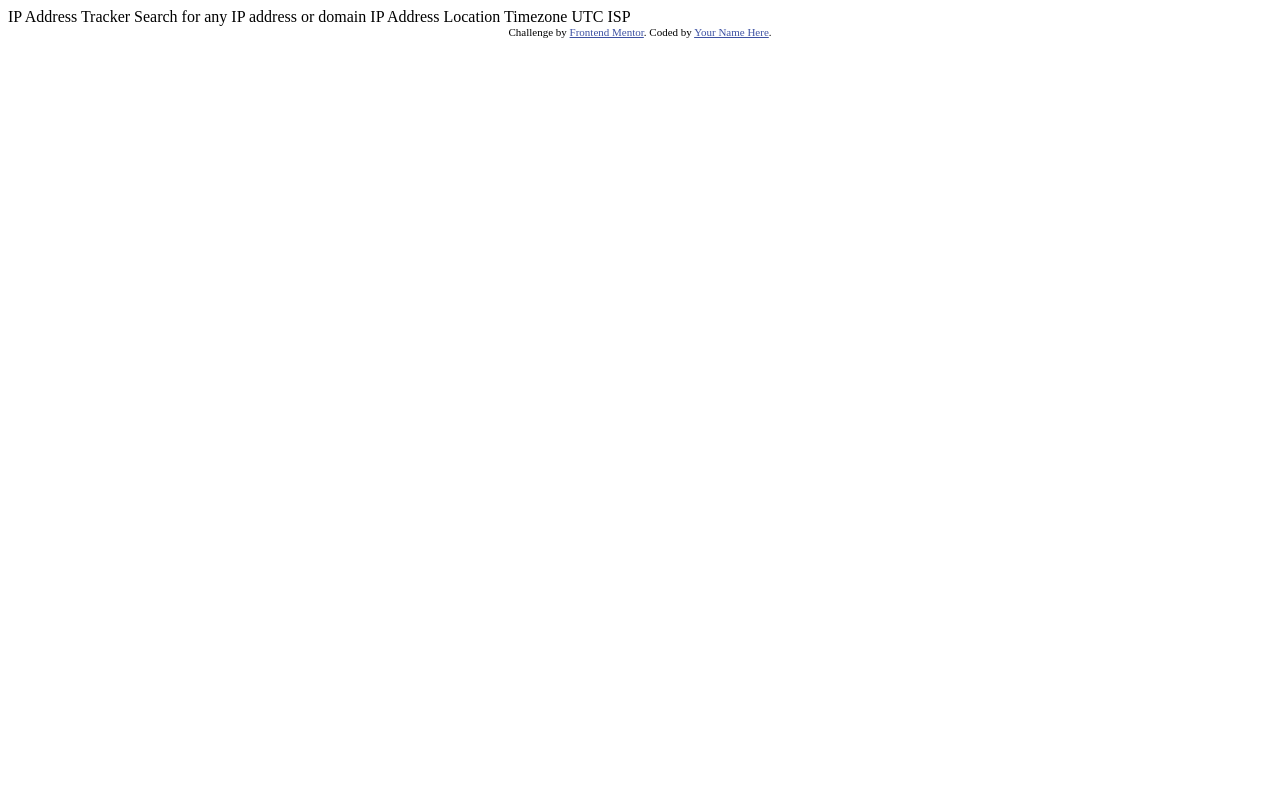
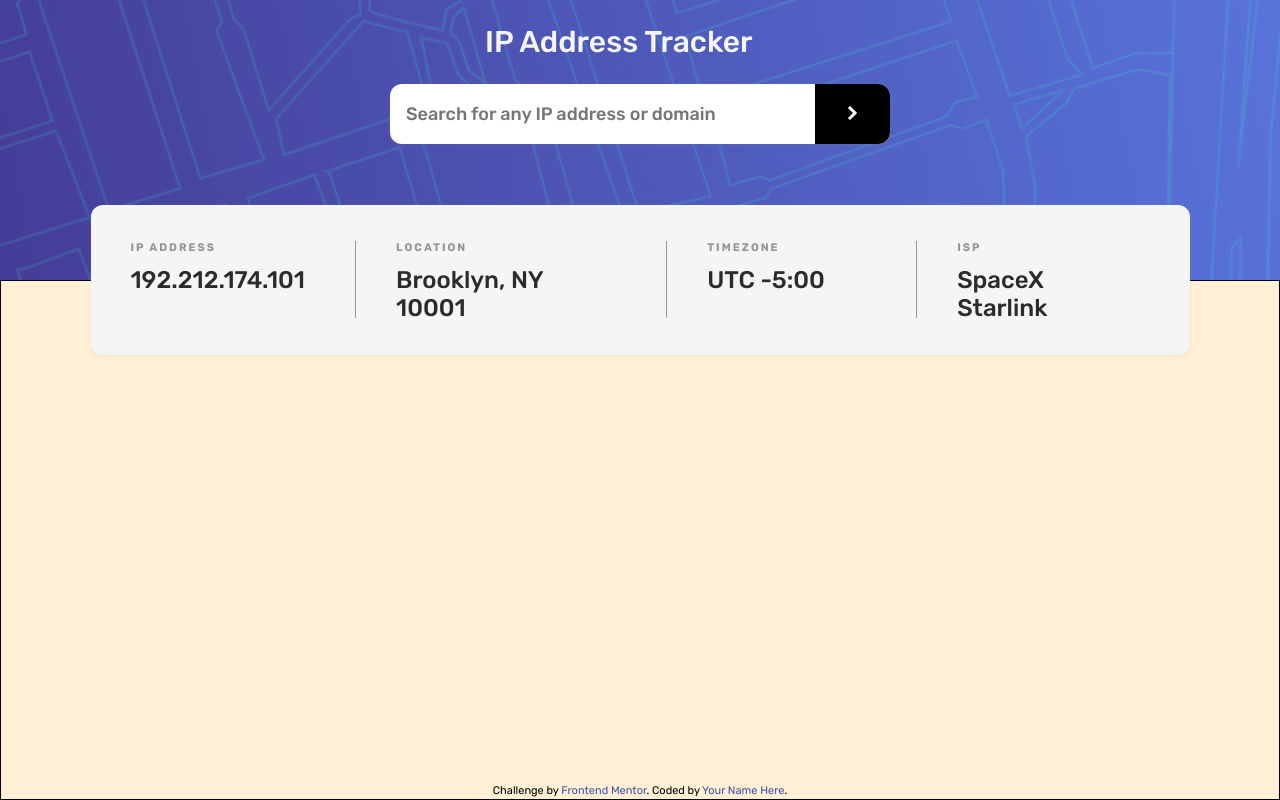
Before and after one commit to J-HernandezM/ip-address-tracker, a website: page index.html in a window 1280 px wide. Drawn offline with Linux system fonts and the light colour scheme.

Commit message:
estilos y estructura finalizados

```diff
--- a/index.html
+++ b/index.html
@@ -2,33 +2,58 @@
 <html lang="en">
 <head>
   <meta charset="UTF-8">
-  <meta name="viewport" content="width=device-width, initial-scale=1.0"> <!-- displays site properly based on user's device -->
+  <meta name="viewport" content="width=device-width, initial-scale=1.0">
+  <link rel="icon" type="image/png" sizes="32x32" href="./images/favicon-32x32.png">
+  <link rel="stylesheet" href="./styles.css">
+  <title>IP Address Tracker</title>
 
-  <link rel="icon" type="image/png" sizes="32x32" href="./images/favicon-32x32.png">
-
-  <title>Frontend Mentor | IP Address Tracker</title>
-
-  <!-- Feel free to remove these styles or customise in your own stylesheet 👍 -->
   <style>
     .attribution { font-size: 11px; text-align: center; }
-    .attribution a { color: hsl(228, 45%, 44%); }
+    .attribution a { color: hsl(228, 45%, 44%); text-decoration: none;}
   </style>
 </head>
 <body>
+  <main>
+    <section class="up">
+      <h1 class="up__title">IP Address Tracker</h1>
+      <form>
+        <input id="IP" type="text" class="up__search" placeholder="Search for any IP address or domain" required>
+        <button type="button" class="up__btn">
+          <img src="./images/icon-arrow.svg" alt="arrow icon">
+        </button>
+      </form>
 
-  IP Address Tracker
+      <div class="up__api">
+        <div class="up__infoBox">
+          <p class="up__infoTitle">IP ADDRESS</p>
+          <p class="up__infoData">192.212.174.101</p>
+        </div>
+        <div class="up__infoBox">
+          <p class="up__infoTitle">LOCATION</p>
+          <p class="up__infoData">Brooklyn, NY 10001</p>
+        </div>
+        <div class="up__infoBox">
+          <p class="up__infoTitle">TIMEZONE</p>
+          <p class="up__infoData">UTC -5:00</p>
+        </div>
+        <div class="up__infoBox">
+          <p class="up__infoTitle">ISP</p>
+          <p class="up__infoData">SpaceX Starlink</p>
+        </div>
+      </div>
+    </section>
+    <section class="down">
+      <div class="down__api">
 
-  Search for any IP address or domain
-
-  IP Address
-  Location
-  Timezone
-    UTC <!-- add offset value dynamically using the API -->
-  ISP
-
-  <div class="attribution">
-    Challenge by <a href="https://www.frontendmentor.io?ref=challenge" target="_blank">Frontend Mentor</a>.
-    Coded by <a href="#">Your Name Here</a>.
-  </div>
+      </div>
+    </section>
+  </main>
+  <footer>
+    <div class="attribution">
+      Challenge by <a href="https://www.frontendmentor.io?ref=challenge" target="_blank">Frontend Mentor</a>.
+      Coded by <a href="#">Your Name Here</a>.
+    </div>
+  </footer>
+  <script src="./index.js"></script>
 </body>
 </html>
--- a/styles.css
+++ b/styles.css
@@ -0,0 +1,186 @@
+/* FUENTES */
+@import url('https://fonts.googleapis.com/css2?family=Rubik:wght@400;500;700&display=swap');
+/* GLOBALES */
+:root{
+    --very-dark-gray:hsl(0, 0%, 17%);
+    --dark-gray: hsl(0, 0%, 59%);
+
+    --sm:11rem;
+    --md:18rem;
+    --l:24rem;
+    --lg:30rem;
+    --container-shadow:0 1px 4px rgba(146, 161, 176, 0.151);
+
+    font-size: 6.25%;
+}
+*{
+    box-sizing: border-box;
+    margin: 0;
+    padding: 0;
+}
+body{
+    width: 100vw;
+    height: 100vh;
+    font-size: var(--md);
+
+    font-family: 'Rubik', sans-serif;
+    background-image: url(./images/pattern-bg-mobile.png);
+    background-repeat: no-repeat;
+    background-size: cover;
+    background-size: 120%;
+}
+/* LAYOUT */
+main{
+    height: 98%;
+}
+.up{
+    display: flex;
+    flex-direction: column;
+    align-items: center;
+    position: relative;
+
+    width: 100%;
+    height: 320rem;
+}
+.down{
+    height: calc(100vh - 320rem);
+    background-color: papayawhip;
+    border: solid 1px black;
+}
+/* COMPONENTES */
+.up__api{
+    display: flex;
+    flex-direction: column;
+    align-items: center;
+    justify-content: space-around;
+    position: absolute;
+    bottom: -158rem;
+
+    min-width: 310rem;
+    max-width: 500rem;
+    width: 85%;
+    padding-top: 24rem;
+    height: 316rem;
+
+    background-color: whitesmoke;
+    border-radius: 12rem;
+    box-shadow: var(--container-shadow);
+}
+.up__infoBox{
+    display: flex;
+    flex-direction: column;
+    align-items: center;
+    margin-bottom: 24rem;
+}
+.up__search{
+    width: 100%;
+    height: 60rem;
+    padding: 12rem 16rem 12rem 16rem;
+
+    color: var(--very-dark-gray);
+    font-weight: 500;
+    font-family: 'Rubik', sans-serif;
+    font-size: var(--md);
+
+    border-radius: 12rem;
+    border: none;
+    box-shadow: var(--container-shadow);
+}
+.up__search:focus{
+    outline: none;
+}
+.up__search:hover{
+    cursor: pointer;
+}
+.up__btn:hover{
+    cursor: pointer;
+    background-color: var(--very-dark-gray);
+}
+form{
+    position:relative;
+    width: 85%;
+    max-width: 500rem;
+    min-width: 310rem;
+}
+.up__btn{
+    position: absolute;
+    right: 0;
+
+    height: 100%;
+    width: 15%;
+
+    background-color: black;
+    border: none;
+    border-radius: 0 12rem 12rem 0;
+}
+/* TIPOGRAFIA */
+.up__title{
+    min-width: 310rem;
+    margin-top: 24rem;
+    margin-bottom: 24rem;
+
+    color: whitesmoke;
+    font-size: var(--lg);
+    font-weight: 500;
+}
+.up__infoTitle{
+
+    font-size: var(--sm);
+    color: var(--dark-gray);
+    font-weight: 700;
+    letter-spacing: 2rem;
+    margin-bottom: 8rem;
+}
+.up__infoData{
+    color: var(--very-dark-gray);
+    font-weight: 500;
+    font-size: var(--l);
+}
+/* ESTILOS */
+
+@media (min-width:1060px) {
+    body{
+        background-image: url(./images/pattern-bg-desktop.png);
+        background-size: 140%;
+    }
+    .up{
+        height: 280rem;
+    }
+    .up__api{
+        display: flex;
+        flex-direction: row;
+        align-items: flex-start;
+        justify-content: space-between;
+        bottom: -75rem;
+
+        min-width: 1099rem;
+        max-width: 1260rem;
+        width: 70%;
+        height: 150rem;
+        max-width: none;
+        padding: 36rem 0rem 36rem 0;
+    }
+    .up__infoBox{
+        align-items: start;
+
+        margin: 0;
+        min-width: 250rem;
+        height: 77rem;
+
+        padding-left: 40rem;
+        border-right: 1px solid hsl(0, 0%, 59%);
+    }
+    .up__infoBox:last-child{
+        border: none;
+    }
+    .up__infoData{
+        padding-right: 60rem;
+        padding-top: 12rem;
+    }
+    .up__infoTitle{
+        margin-bottom: 0rem;
+    }
+    .down{
+        height: calc(100vh - 280rem);
+    }
+}
```
